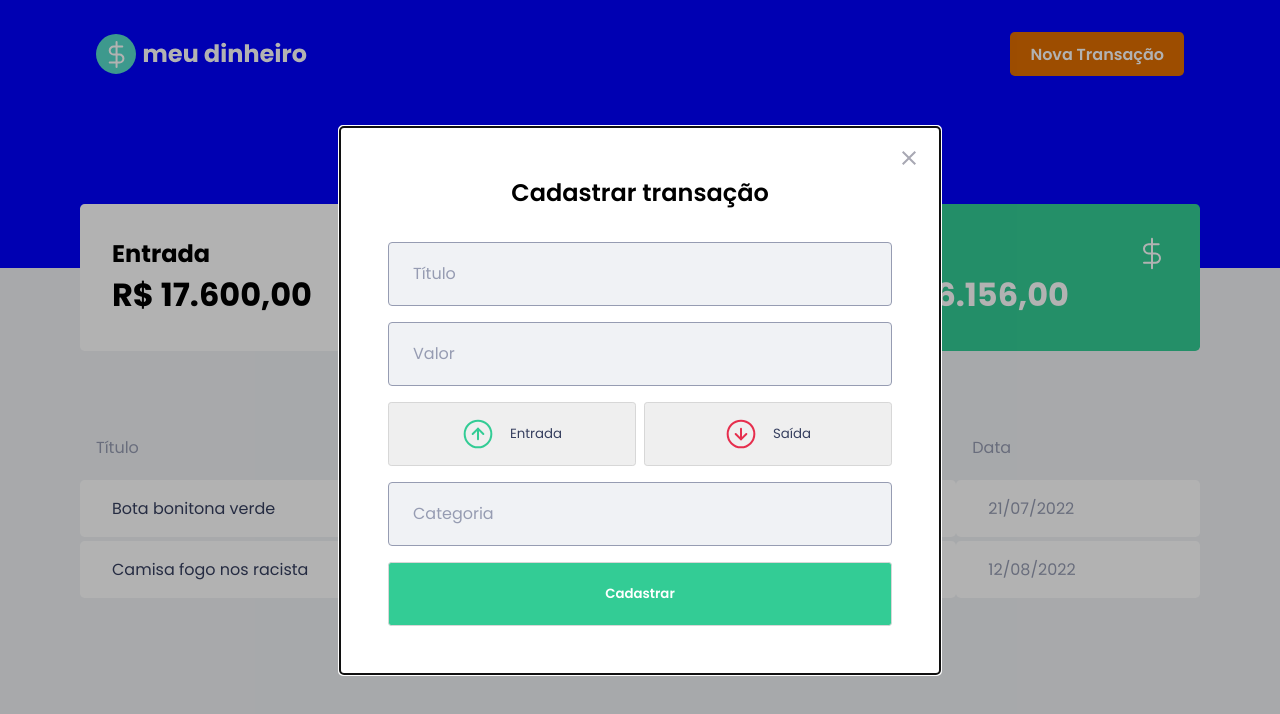
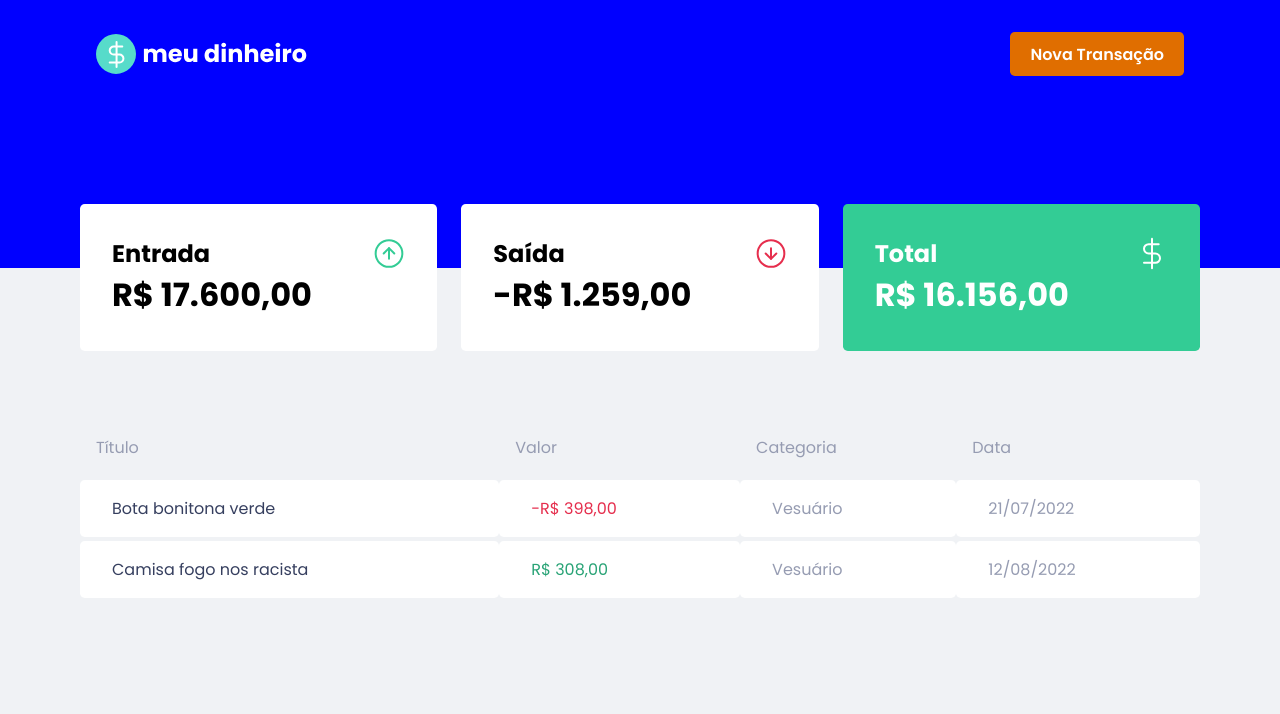
Before and after one commit to botelholarissa/meu-dinheiro, a React (Create React App) app: page / in a window 1280 px wide. Shown: the top 714 px of the page. Built offline with nearby package versions, Linux system fonts and the light colour scheme.

Commit message:
add opne and close functions

```diff
--- a/src/App.tsx
+++ b/src/App.tsx
@@ -1,14 +1,25 @@
+import { useState } from 'react';
 import { Dashboard } from './components/Dashboard';
 import { Header } from './components/Header';
 import { TransactionModal } from './components/TransactionModal';
 import { GlobalStyleComponent } from './styles/global';
 
 export function App() {
+  const [ TransactionModalOpen, setTransactionModalState ] = useState(false);
+
+  function handleCloseModal(){
+    setTransactionModalState(false);
+  }
+
+  function handleOpenModal(){
+    setTransactionModalState(true);
+  }
+
   return (
     <>
       <GlobalStyleComponent/>
-      <TransactionModal/>
-      <Header/>
+      <TransactionModal isOpen = {TransactionModalOpen} onRequestClose ={handleCloseModal}/>
+      <Header onRequestOpen = {handleOpenModal}/>
       <Dashboard/>
     </>
   );
--- a/src/components/Header/index.tsx
+++ b/src/components/Header/index.tsx
@@ -2,12 +2,16 @@ import { Container, HeaderContent } from './styles';
 import logoImg from '../../assets/logo.svg';
 
 
-export function Header(){
+interface HeaderProps{
+    onRequestOpen: ()=> void;
+}
+
+export function Header({ onRequestOpen }: HeaderProps){
     return (
         <Container>
             <HeaderContent>
                 <img src={logoImg} alt="círculo azul turquesa com cifrão branco dentro e escrito 'meu dinheiro' ao lado" />
-                <button type='button'>Nova Transação</button>
+                <button type='button' onClick={ onRequestOpen }>Nova Transação</button>
             </HeaderContent>
         </Container>
     )
--- a/src/components/TransactionModal/index.tsx
+++ b/src/components/TransactionModal/index.tsx
@@ -5,7 +5,12 @@ import closeModalImg from '../../assets/close.svg';
 import incomeModalImg from '../../assets/income.svg';
 import outcomeModalImg from '../../assets/outcome.svg';
 
-export function TransactionModal(){
+interface TransactionModalProps{
+    isOpen: boolean;
+    onRequestClose: ()=> void;
+}
+
+export function TransactionModal({ isOpen, onRequestClose }: TransactionModalProps){
     function submitNewTransaction(event: FormEvent){
         event.preventDefault();
 
@@ -13,8 +18,8 @@ export function TransactionModal(){
 
     return(
         <>
-            <Modal isOpen={true} className="modal-content" overlayClassName="overlay-transaction-modal">
-            <CloseModalButton>
+            <Modal isOpen={isOpen} onRequestClose={onRequestClose} className="modal-content" overlayClassName="overlay-transaction-modal">
+            <CloseModalButton onClick={onRequestClose}>
                 <img src={closeModalImg} alt="Botão de fechar modal" />
             </CloseModalButton>
 
```
